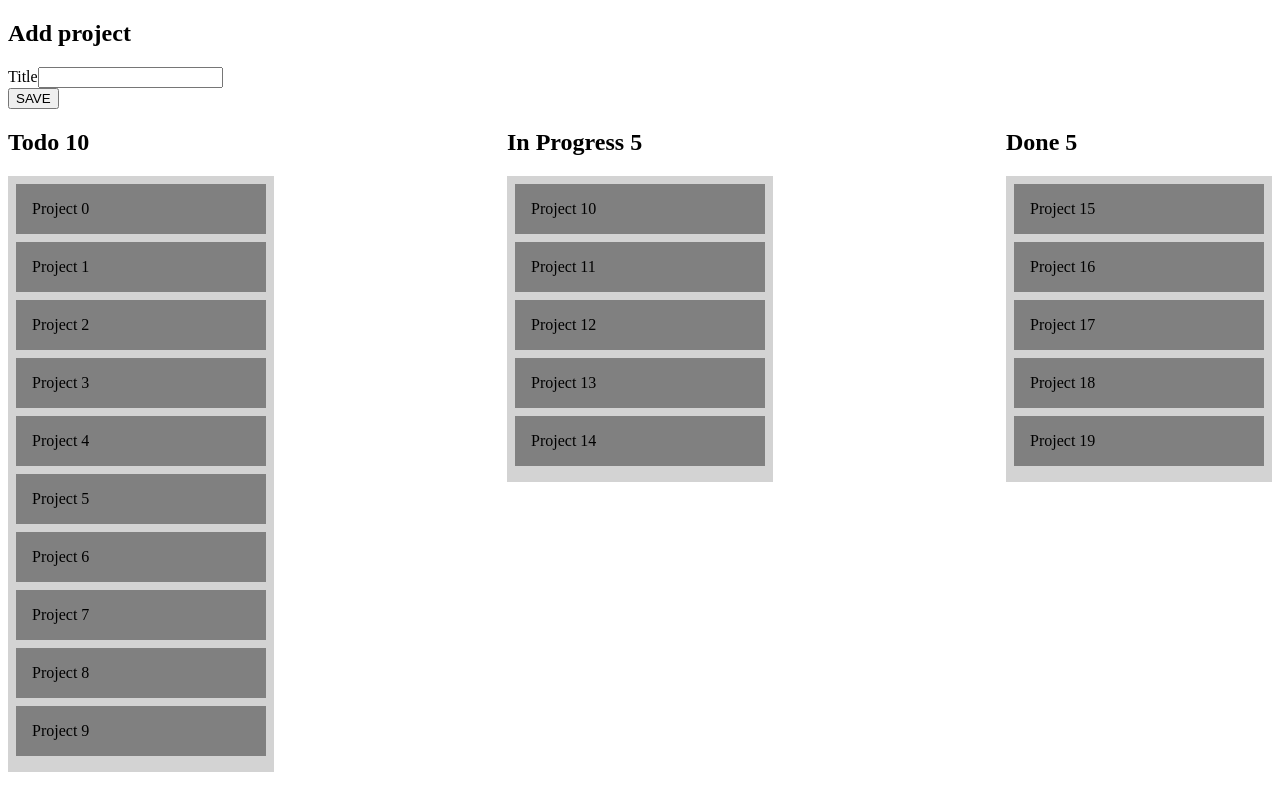
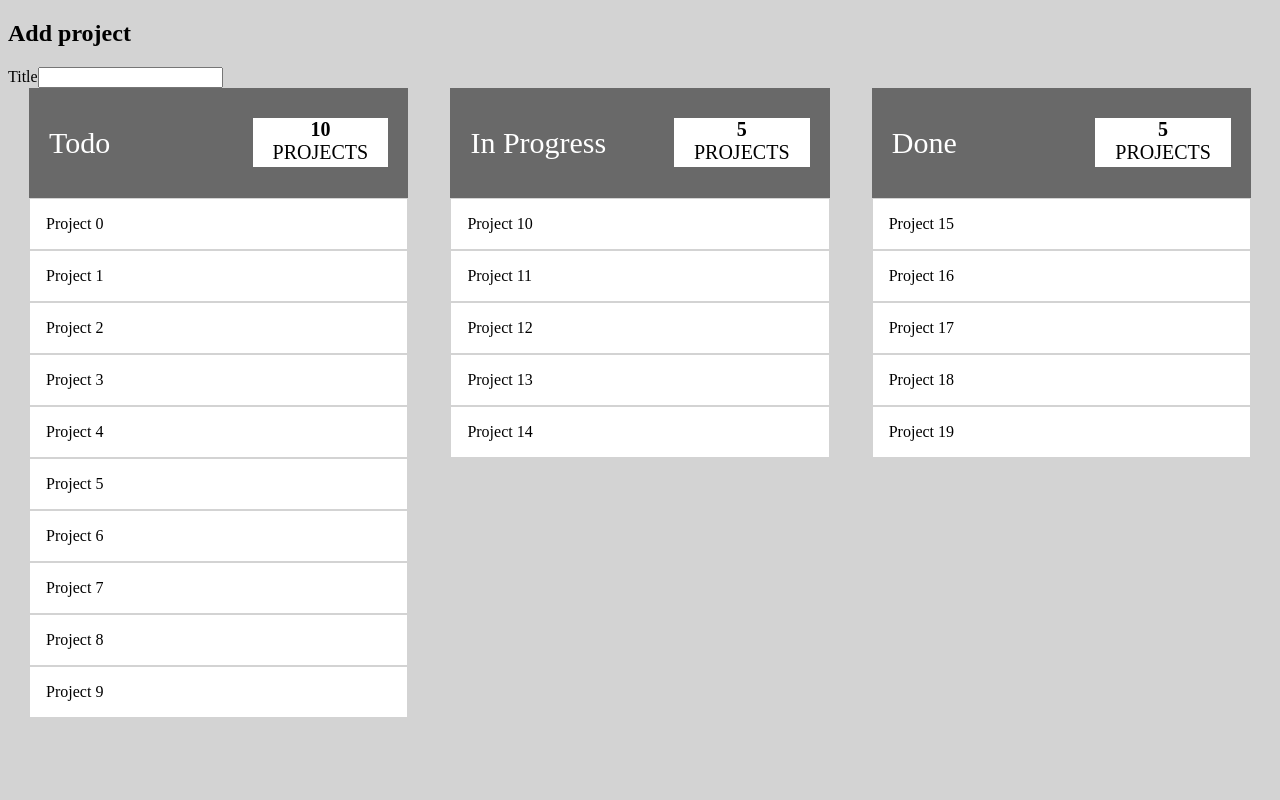
Before and after one commit to demitycho/todo-react-draggable, a React (Create React App) app: page / in a window 1280 px wide. Built offline with nearby package versions, Linux system fonts and the light colour scheme.

Commit message:
CSS changes

```diff
--- a/src/App.css
+++ b/src/App.css
@@ -1,5 +1,8 @@
 .App {
   text-align: center;
+}
+body {
+  background-color: lightgray;
 }
 
 .App-logo {
@@ -22,6 +25,25 @@
   color: #61dafb;
 }
 
+.board {
+  width: 100%;
+  display: flex;
+  justify-content: space-around;
+}
+
+.todoList {
+  width: 30%;
+}
+
+.listHeader {
+  background-color: dimgrey;
+  height: 70px;
+  padding: 20px;
+  display: flex;
+  justify-content: space-between;
+  align-items: center;
+}
+
 @keyframes App-logo-spin {
   from {
     transform: rotate(0deg);
--- a/src/js/components/Board.js
+++ b/src/js/components/Board.js
@@ -4,6 +4,7 @@ import { connect } from "react-redux";
 import { moveObject } from "../actions/index";
 import { DragDropContext } from 'react-beautiful-dnd';
 import TodoList from "./TodoList";
+import '../../App.css';
 
 function mapDispatchToProps(dispatch) {
   return {
@@ -25,7 +26,7 @@ class ConnectedBoard extends Component {
 
   render() {
     return (
-      <div style={{width: "100%", display:"flex", justifyContent: "space-between"}}>
+      <div className="board">
         <DragDropContext onDragEnd={this.props.moveObject}>
           <TodoList name="Todo" id="todo" list={this.props.todo}/>
           <TodoList name="In Progress" id="inProgress" list={this.props.inProgress}/>
--- a/src/js/components/Form.js
+++ b/src/js/components/Form.js
@@ -42,7 +42,6 @@ class ConnectedForm extends Component {
                         onChange={this.handleChange}
                     />
                 </div>
-                <button type="submit">SAVE</button>
             </form>
         );
     }
--- a/src/js/components/TodoList.js
+++ b/src/js/components/TodoList.js
@@ -7,24 +7,41 @@ const getItemStyle = (isDragging, draggableStyle) => ({
   // some basic styles to make the todo look a bit nicer
   userSelect: 'none',
   padding: grid * 2,
-  margin: `0 0 ${grid}px 0`,
+  // margin: `0 0 ${grid}px 0`,
+  borderStyle: "solid",
+  borderWidth: "1px",
+  borderColor: "lightgrey",
 
-  // change background colour if dragging
-  background: isDragging ? 'lightgreen' : 'grey',
+// change background colour if dragging
+  background: isDragging ? 'lightgreen' : 'white',
 
   // styles we need to apply on draggables
   ...draggableStyle
 });
 
+const countStyle = {
+  textAlign: "center",
+  width: "40%",
+  height: "70%",
+  fontSize: "20px",
+  background: "white",
+};
+
 const getListStyle = isDraggingOver => ({
   background: isDraggingOver ? 'lightblue' : 'lightgrey',
-  padding: grid,
-  width: 250
+  // padding: grid/2,
 });
 
 const TodoList = props =>
-  <div>
-    <h2>{props.name} {props.list.length}</h2>
+  <div className="todoList">
+    <div className="listHeader">
+      <div style={{
+        fontSize: "30px",
+        color: "white"}}>
+        {props.name}
+      </div>
+      <div style={countStyle}><b>{props.list.length}</b> <br/>PROJECTS</div>
+    </div>
     <Droppable droppableId={props.id}>
       {(provided, snapshot) => (
         <div
```
Also changed, not shown: src/App.js (deleted, +0 -28 lines), 1 other file (tests, documents, lock files or other folders).
